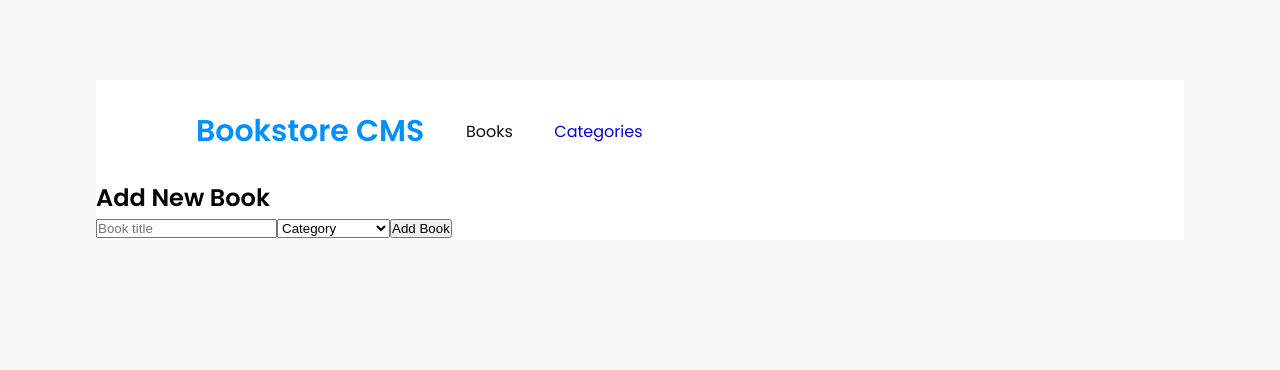
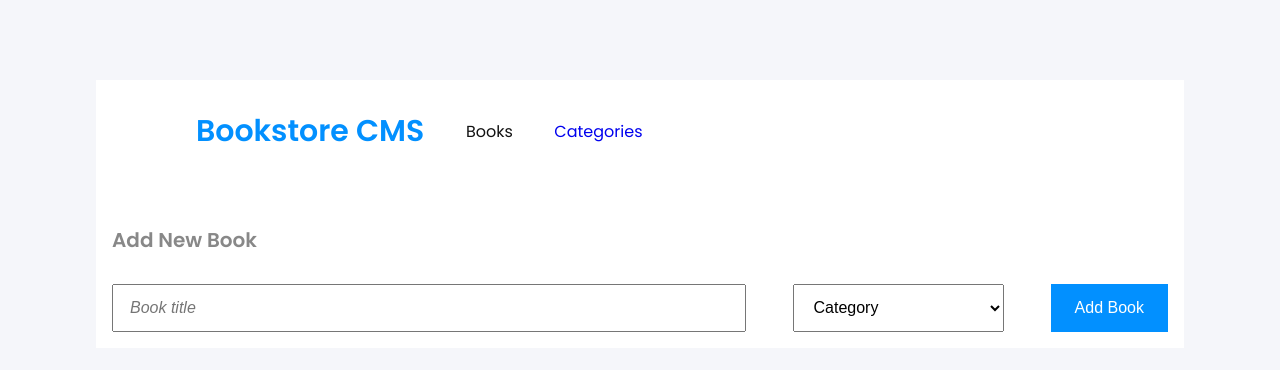
Before and after one commit to cynthiainga/bookstore, a React (Create React App) app: page / in a window 1280 px wide. Shown: the top 370 px of the page. Built offline with nearby package versions, Linux system fonts and the light colour scheme; the HTML template or start-up script is replaced by a standard one.

Commit message:
Add more style

```diff
--- a/src/css/base/Book.css
+++ b/src/css/base/Book.css
@@ -1,9 +1,8 @@
 .books-container {
   display: flex;
   justify-content: space-between;
-  height: 10.625rem;
   margin: 0.5rem auto;
-  padding: 2rem 9.188rem 1.625rem 1.688rem;
+  padding: 2rem 1.688rem;
   border-radius: 4px;
   border: solid 1px #888;
   background-color: #fff;
--- /dev/null
+++ b/src/css/base/Form.css
@@ -0,0 +1,42 @@
+.form-section {
+  padding: 1rem;
+}
+
+.form-section h2 {
+  margin: 1.813rem 0;
+  font-weight: bold;
+  font-size: 1.25rem;
+  color: #888;
+}
+
+.form {
+  width: 100%;
+  display: flex;
+  justify-content: space-between;
+}
+
+.form input {
+  width: 60%;
+  padding: 0.81rem 1rem;
+  font-size: 1rem;
+}
+
+.form input::placeholder {
+  font-size: 1rem;
+  font-style: italic;
+}
+
+.form-select {
+  width: 20%;
+  padding: 0.81rem 1rem;
+  font-size: 1rem;
+}
+
+button {
+  padding: 0.81rem 1.5rem;
+  cursor: pointer;
+  background-color: #0290ff;
+  color: #fff;
+  font-size: 1rem;
+  border: none;
+}
--- a/src/css/index.css
+++ b/src/css/index.css
@@ -2,6 +2,7 @@
 @import './base/App';
 @import './base/header';
 @import './base/Book';
+@import './base/Form.css';
 
 ::after,
 ::before,
```
